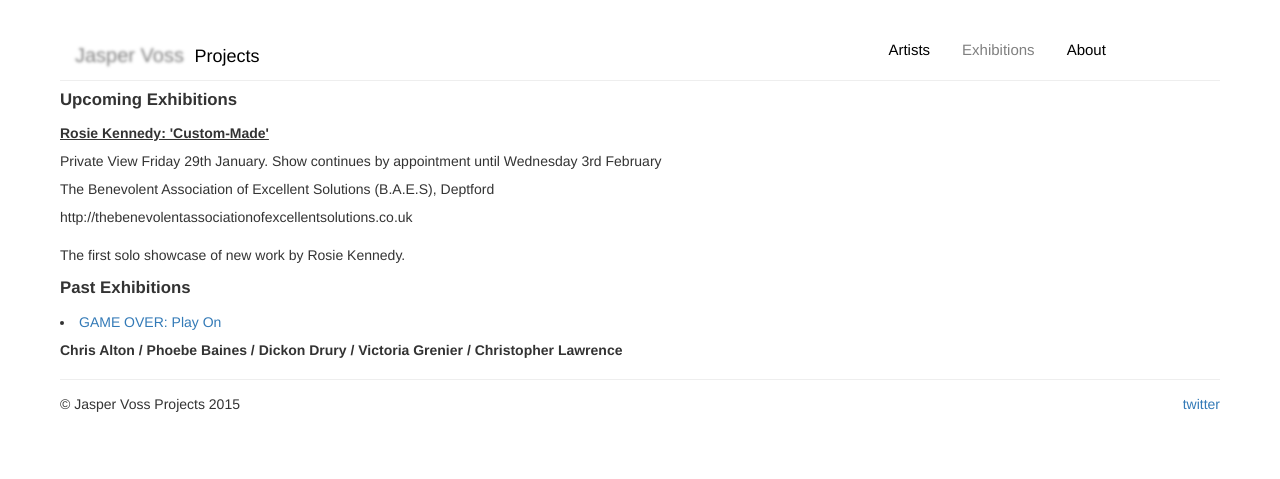
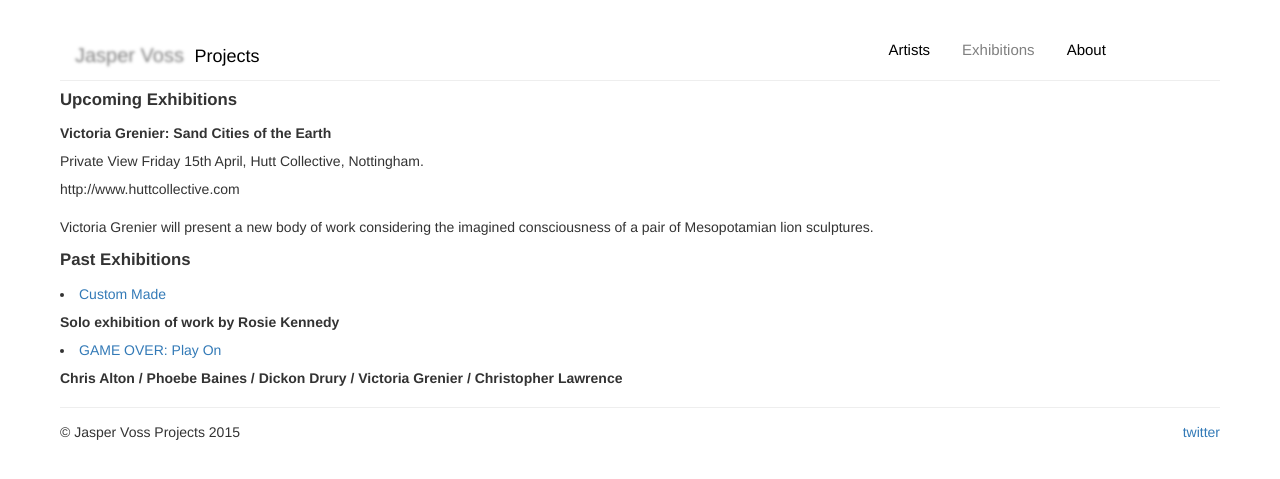
Before and after one commit to rosan/rosan.github.io, a Jekyll site: the page built from exhibitions.html, in a window 1280 px wide. Shown: the top 479 px of the page. Built offline with Jekyll 4.4.1, drawn with Linux system fonts in a browser that asks for light colours.

Commit message:
enter the commit message for your changes. Lines starting

```diff
--- a/exhibitions.html
+++ b/exhibitions.html
@@ -11,15 +11,17 @@ id: exhibitions
 
 			<h3>Upcoming Exhibitions</h3>
 
-      	<p><b><u>Rosie Kennedy: 'Custom-Made'</b></u></br>
-      	Private View Friday 29th January. Show continues by appointment until Wednesday 3rd February</br>
-      	The Benevolent Association of Excellent Solutions (B.A.E.S), Deptford</br>
-      	http://thebenevolentassociationofexcellentsolutions.co.uk</br>
+      	<p><b>Victoria Grenier: Sand Cities of the Earth</b></br>
+      	Private View Friday 15th April, Hutt Collective, Nottingham.</br>
+      	http://www.huttcollective.com</br>
 
-      	<p>The first solo showcase of new work by Rosie Kennedy.</p>
+      	<p>Victoria Grenier will present a new body of work considering the imagined consciousness of a pair of Mesopotamian lion sculptures.</p>
 
 
       <h3>Past Exhibitions</h3>
+      	<li><a href="exhibitions/custom-made/custom-made.html">Custom Made</a></li>
+      	<b>Solo exhibition of work by Rosie Kennedy</b></br>
+
       	<li><a href="exhibitions/game-over/game-over.html">GAME OVER: Play On</a></li>
       	<b>Chris Alton / Phoebe Baines / Dickon Drury / Victoria Grenier / Christopher Lawrence</b></br>
 
```
Also changed, not shown: exhibitions/custom-made/custom-made.html (added, +56 -0 lines), exhibitions/custom-made/images/DSC_0833.jpg (added), 8 other files.
